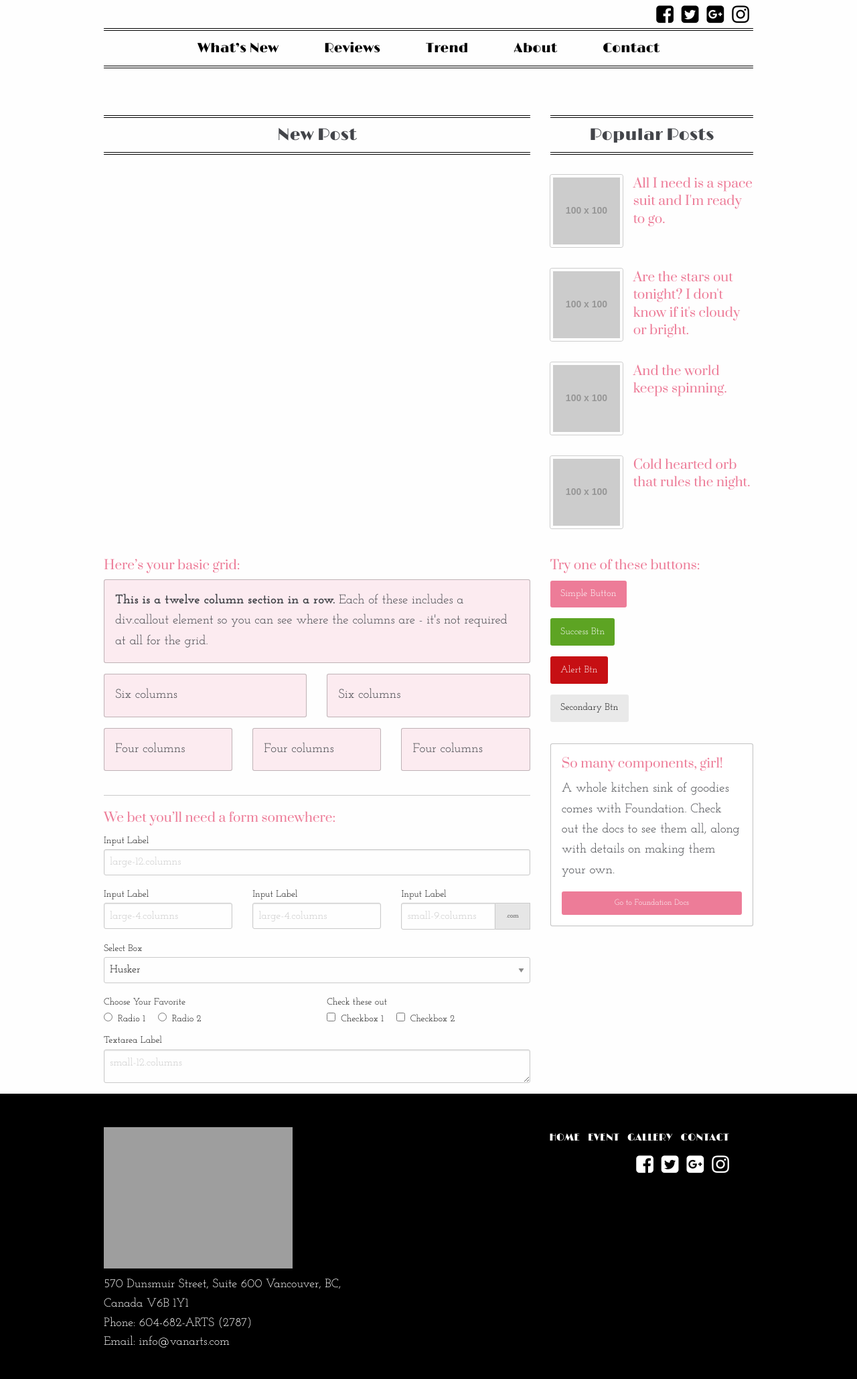
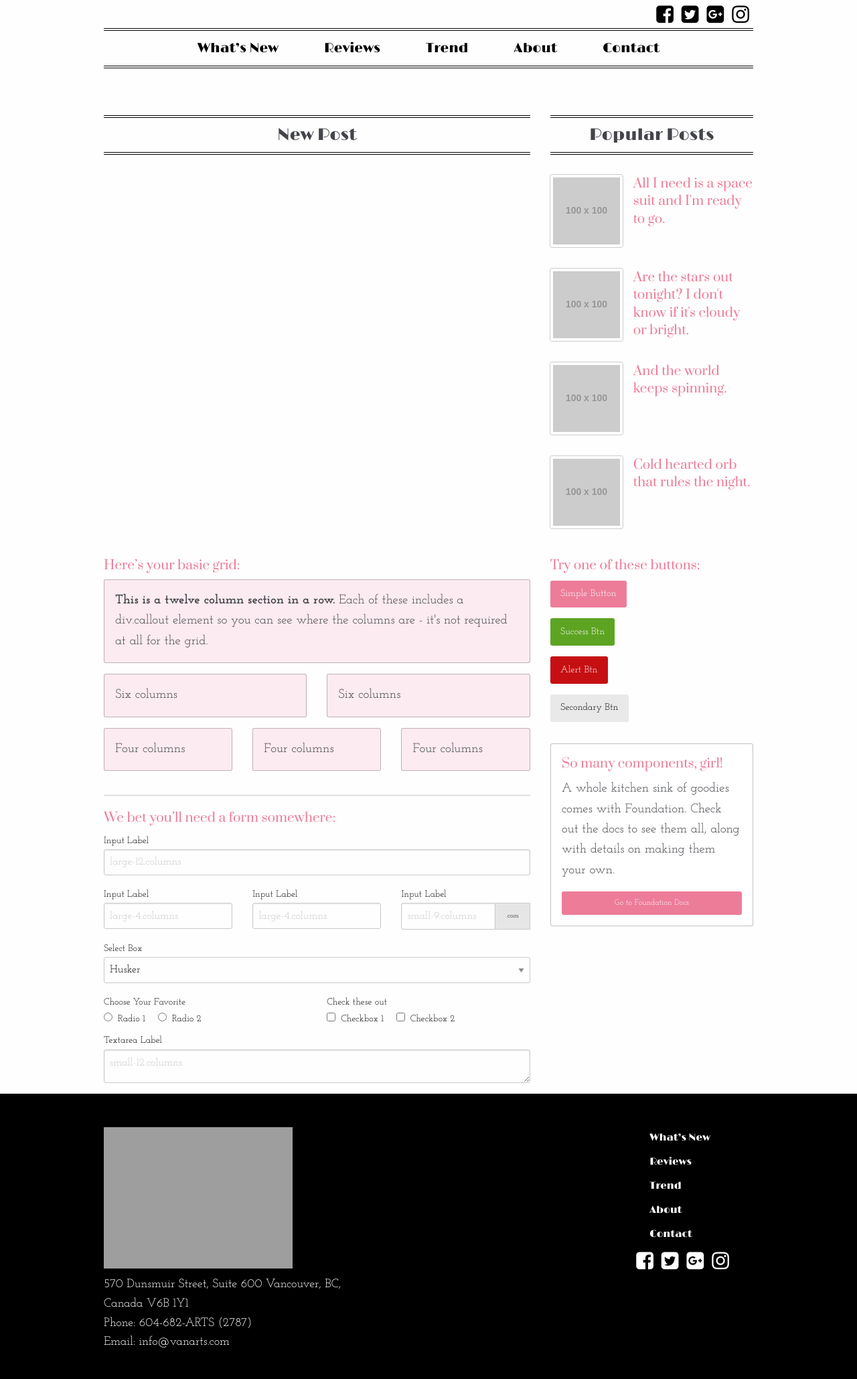
Before and after one commit to ryoko0801/cosmeticblog, a PHP site: page / in a window 1280 px wide. Shown: the whole page at 67% size. Run offline with PHP 8.4, Linux system fonts and the light colour scheme; grey boxes labelled with a size stand in for pictures from a placeholder-image service; some libraries are stand-ins or nearby versions; grey boxes are pictures that could not be loaded.

Commit message:
end of the day(MAY 26)
CMS

```diff
--- a/cms/partial/cmsfooter.php
+++ b/cms/partial/cmsfooter.php
@@ -1,7 +1,6 @@
 
 <script src="https://ajax.googleapis.com/ajax/libs/jquery/1.11.3/jquery.min.js"></script>
 <script>window.jQuery || document.write('<script src="js/vendor/jquery-1.11.3.min.js"><\/script>')</script>
-<script src="../js/vendor/what-input.min.js"></script>
 <script src="../js/vendor/foundation.min.js"></script>
 <script src="../js/app.js"></script>
 
--- a/cms/review_edit_handler.php
+++ b/cms/review_edit_handler.php
@@ -39,6 +39,7 @@ if(isset($_POST['updateSubmit'])) {
 	if($queryResult == false){
 		echo $conn->error;
 		exit; }
+	//back to the list of posts
 	echo "<script> location.replace('reviewpage_list.php?category=".$category."'); </script>";
 	}/*end of update*/
 	mysqli_close($conn);
--- a/css/style.css
+++ b/css/style.css
@@ -445,12 +445,12 @@ td:nth-child(7) {
   font-size: 1.6em;
 }
 
-/* line 363, ../sass/style.scss */
+/* line 362, ../sass/style.scss */
 .small {
   width: 100%;
 }
 
-/* line 366, ../sass/style.scss */
+/* line 365, ../sass/style.scss */
 .table-date {
   font-size: 1.3em;
   font-family: "Josefin Sans", sans-serif;
@@ -463,7 +463,7 @@ td:nth-child(7) {
 /*********************************************************/
 /*Controll jquery class*/
 /*********************************************************/
-/* line 378, ../sass/style.scss */
+/* line 377, ../sass/style.scss */
 .hide {
   display: none;
 }
--- a/partials/footer.php
+++ b/partials/footer.php
@@ -15,10 +15,11 @@
        			<div class="foot-bar right">
        				<ul class="">
        					<ul class="foot-nav-item">
-       						<li class="left"><a href="#">HOME</a></li>
-       						<li class="left"><a href="event.php">EVENT</a></li>
-       						<li class="left"><a href="gallery.php">GALLERY</a></li>
-       						<li class="left"><a href="index.php#contact">CONTACT</a></li>
+                    <li><a href="#">What’s New</a></li>
+                    <li><a href="categorypage.php?category=reviews">Reviews</a></li>
+                    <li><a href="categorypage.php?category=trend">Trend</a></li>
+                    <li><a href="about.php">About</a></li>
+                    <li><a href="contact.php">Contact</a></li>
                 </ul>
               </ul>
 
@@ -43,35 +44,12 @@
 
      </section>
 
-
-
-
-
-
-
-
      <script src="https://ajax.googleapis.com/ajax/libs/jquery/1.11.3/jquery.min.js"></script>
      <script>window.jQuery || document.write('<script src="js/vendor/jquery-1.11.3.min.js"><\/script>')</script>
 
 
      <!-- Google Analytics: change UA-XXXXX-X to be your site's ID. -->
-   </body>
-   </html>
 
-
-
-
-
-
-
-
-
-
-
-
-
-   <script src="js/vendor/jquery.js"></script>
-   <script src="js/vendor/what-input.js"></script>
      <script src="js/vendor/foundation.js"></script>
      <script src="js/app.js"></script>
    </body>
--- a/partials/header.php
+++ b/partials/header.php
@@ -4,7 +4,7 @@
   <meta charset="utf-8">
   <meta http-equiv="x-ua-compatible" content="ie=edge">
   <meta name="viewport" content="width=device-width, initial-scale=1.0">
-  <title>Foundation for Sites</title>
+  <title>Cosmeticblog</title>
   <link rel="stylesheet" href="css/foundation.css">
   <link rel="stylesheet" href="css/style.css">
   <!-- google font -->
@@ -44,8 +44,8 @@
      <div class ="bottom-line">
       <ul class="">
       <li><a href="#">What’s New</a></li>
-        <li><a href="reviews.php">Reviews</a></li>
-        <li><a href="trend.php">Trend</a></li>
+        <li><a href="categorypage.php?category=reviews">Reviews</a></li>
+        <li><a href="categorypage.php?category=trend">Trend</a></li>
         <li><a href="about.php">About</a></li>
         <li><a href="contact.php">Contact</a></li>
       </ul>
@@ -53,5 +53,4 @@
     </div>
   </div>
 </div>
-
 <!-- nd of nav -->
--- a/sass/style.scss
+++ b/sass/style.scss
@@ -359,7 +359,6 @@ i{
 		font-family:$headding;
 		font-size: 1.6em;
 	}
-
 	.small{
 		width:100%;
 	}
```
Also changed, not shown: cms/review_edit.php (+5 -8 lines). Lines whose indentation alone changed are shown as unchanged.
